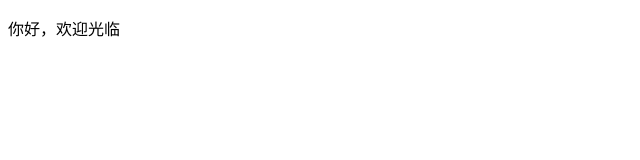
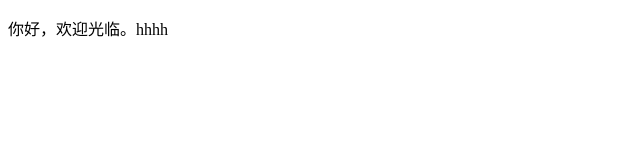
Before and after one commit to MQ-QM/gcc.github.io, a plain HTML site: page index.html in a window 1280 px wide. Shown: the full height of the page, 0-640 px from the left. Drawn offline with Linux system fonts and the light colour scheme.

Commit message:
Update index.html

```diff
--- a/index.html
+++ b/index.html
@@ -6,6 +6,6 @@
     <title>Document</title>
 </head>
 <body>
-    <p>你好，欢迎光临</p>
+    <p>你好，欢迎光临。hhhh</p>
 </body>
 </html>
```
